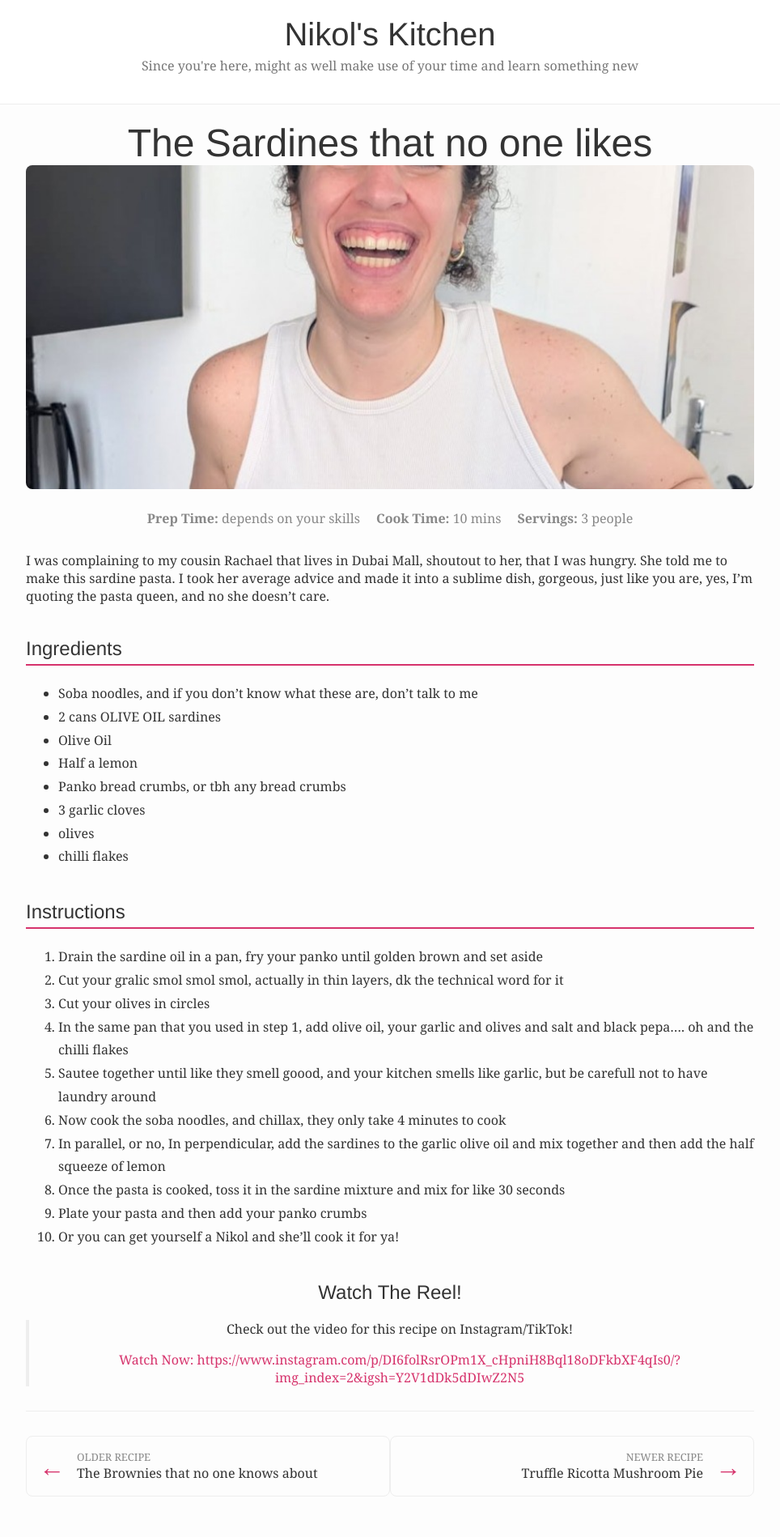
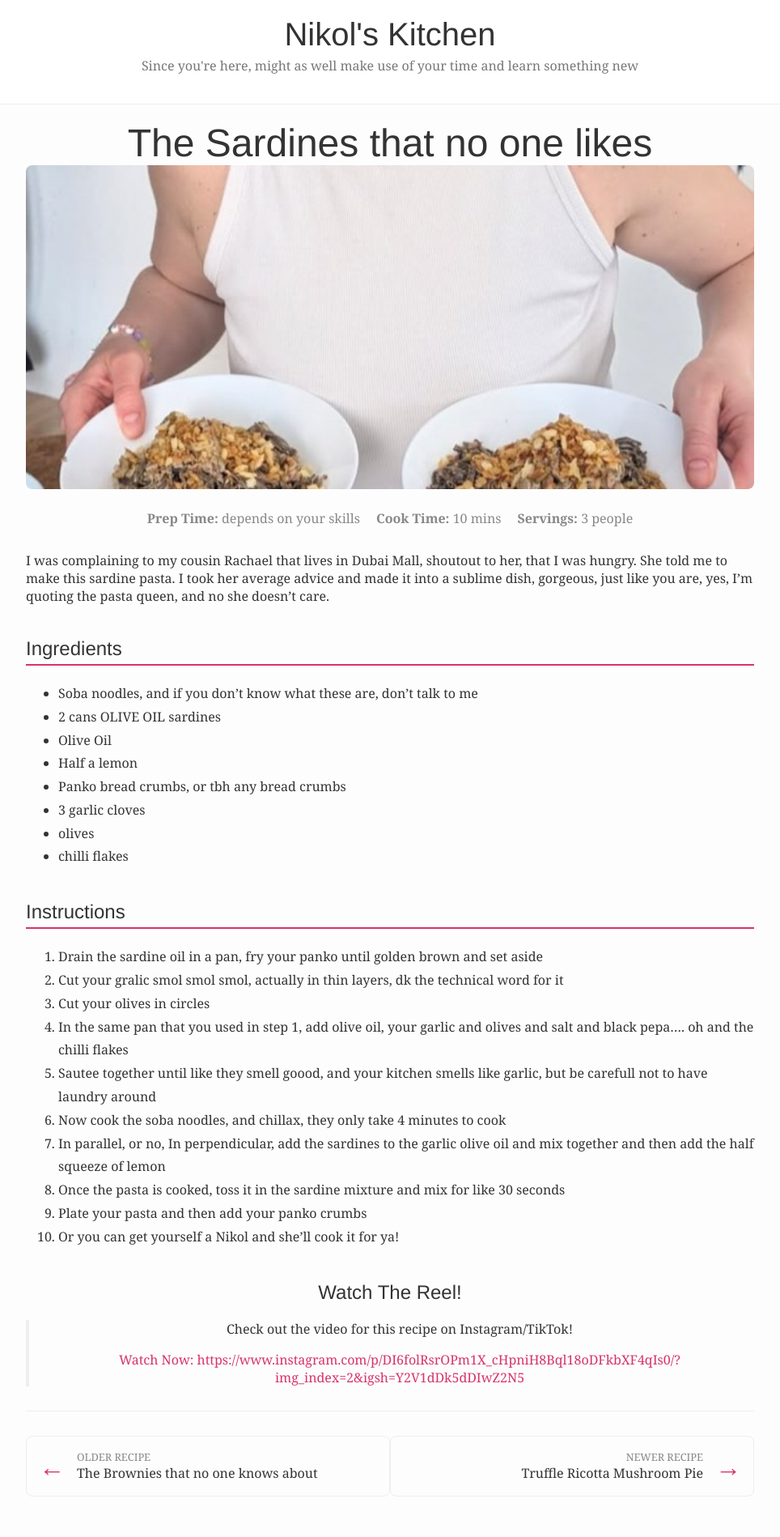
Before and after one commit to AntiLibrary5/nicools-kitchen, a Jekyll site: the page built from _posts/2025-08-20-creamy-pesto-pasta.md, in a window 1280 px wide. Shown: the whole page at 81% size, without its empty margins (158-1122 px from the left). Built offline with Jekyll 4.4.1, drawn with Linux system fonts in a browser that asks for light colours.

Commit message:
new sardines image update

```diff
--- a/_posts/2025-08-20-creamy-pesto-pasta.md
+++ b/_posts/2025-08-20-creamy-pesto-pasta.md
@@ -1,7 +1,7 @@
 ---
 layout: post
 title: "The Sardines that no one likes"
-image: /assets/images/soba-sardine.jpg
+image: /assets/images/soba-noodles-sardine.jpg
 prep_time: "depends on your skills"
 cook_time: "10 mins"
 servings: "3 people"
```
Also changed, not shown: assets/images/soba-noodles-sardine.jpg (added).
